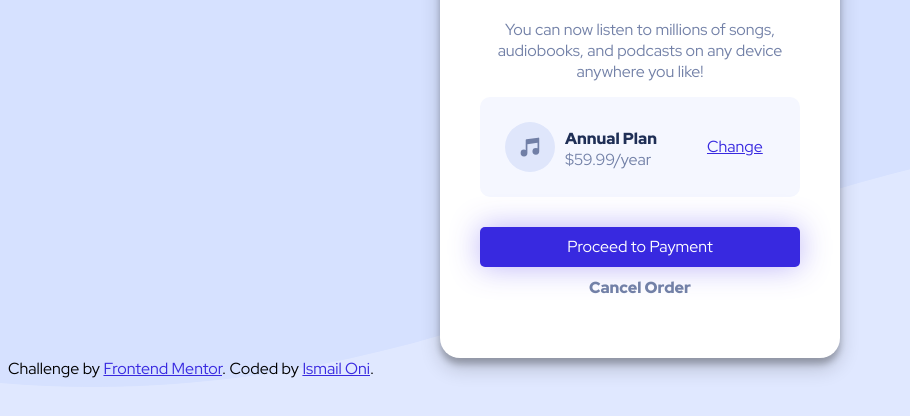
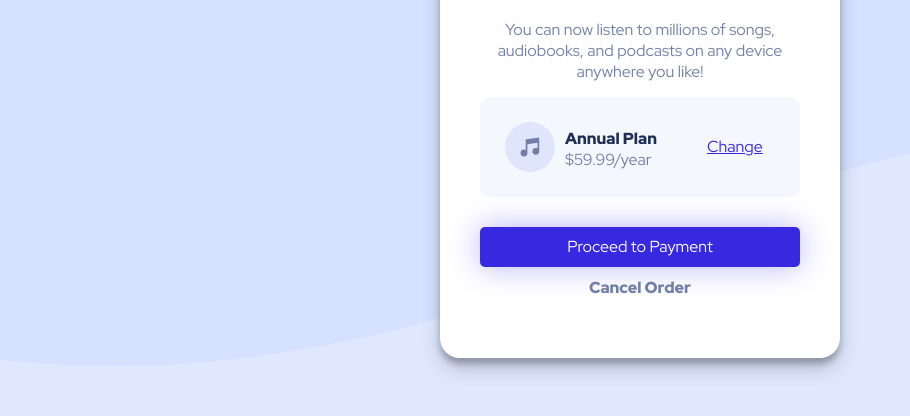
Before and after one commit to ismailoni/Order-Summary, a plain HTML site: page index.html in a window 1280 px wide. Shown: the part 250-666 px from the top of the page, without its empty margins (0-910 px from the left). Drawn offline with Linux system fonts and the light colour scheme.

Commit message:
Update index.html
delete footer

```diff
--- a/index.html
+++ b/index.html
@@ -39,8 +39,5 @@
         Cancel Order
       </div>
     </div>
-    <div class="attribution">
-    Challenge by <a href="https://www.frontendmentor.io?ref=challenge" target="_blank">Frontend Mentor</a>.
-    Coded by <a href="#">Ismail Oni</a>.
   </body>
 </html>
```
